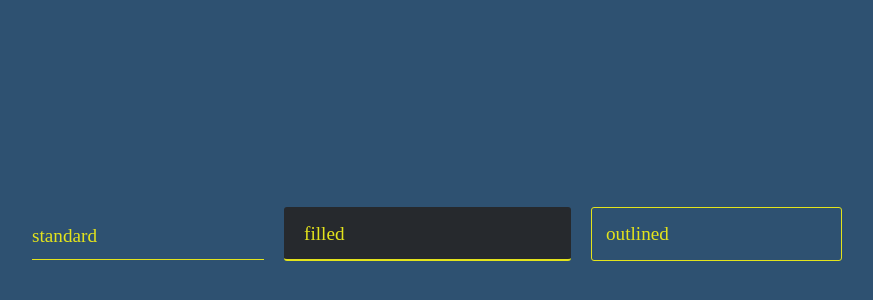
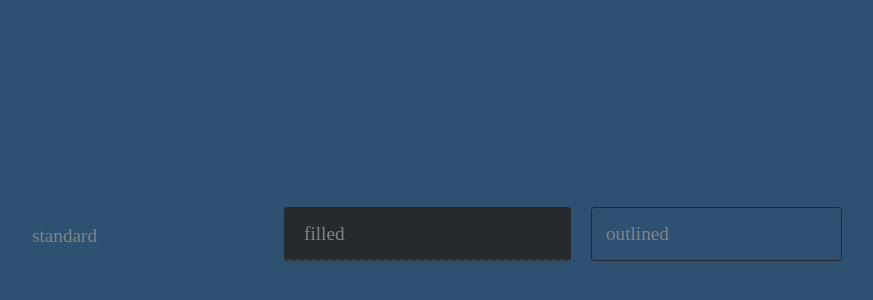
Before and after one commit to f1k13/UI-KIT, a React (Vite) app: page / in a window 1280 px wide. Shown: the part 174-474 px from the top of the page, without its empty margins (203-1076 px from the left). Built offline with nearby package versions, Linux system fonts and the light colour scheme; the HTML template or start-up script is replaced by a standard one.

Commit message:
feat: add disabled input

```diff
--- a/src/App.tsx
+++ b/src/App.tsx
@@ -4,9 +4,17 @@ import { TextField } from "./components";
 const App = () => {
   return (
     <div className="root">
-      <TextField status="warning" variant="standard" label="standard"></TextField>
-      <TextField status="warning" variant="filled" label="filled"></TextField>
-      <TextField status="warning" variant="outlined" label="outlined"></TextField>
+      <TextField
+        disabled={true}
+        variant="standard"
+        label="standard"
+      ></TextField>
+      <TextField disabled={true} variant="filled" label="filled"></TextField>
+      <TextField
+        disabled={true}
+        variant="outlined"
+        label="outlined"
+      ></TextField>
     </div>
   );
 };
--- a/src/components/button/button.tsx
+++ b/src/components/button/button.tsx
@@ -13,7 +13,7 @@ const Button = ({
 }: {
   children?: React.ReactNode;
   variant?: "text" | "contained" | "outlined";
-  disabler?: boolean;
+  disabled?: boolean;
   color?: ColorType;
   size?: SizeType;
 } & ButtonHTMLAttributes<HTMLButtonElement>) => {
--- a/src/components/text-field/text-field.module.scss
+++ b/src/components/text-field/text-field.module.scss
@@ -19,7 +19,7 @@
   border: none;
 }
 .standard {
-  background: none;
+  background-color: transparent;
   border-bottom: 1px solid #b8b9ba;
   color: #ffff;
   padding: 0;
@@ -31,7 +31,13 @@
     border-bottom: 1px solid #66b2ff;
   }
 }
-
+.standard.disabled {
+  border-bottom: 1px dashed #44474a;
+}
+.standard.labelInactive.disabled {
+  border: none;
+  color: #828486;
+}
 .standard.success {
   border-bottom: 1px solid $successBG;
 }
@@ -96,6 +102,13 @@
   &:focus {
     border-bottom: 2px solid #66b2ff;
   }
+}
+.filled.disabled {
+  background-color: #26292d;
+  border-bottom: 2px dotted #44474a;
+}
+.filled.labelInactive.disabled {
+  color: #828486;
 }
 .filled.success {
   border-bottom: 1px solid $successBG;
@@ -164,9 +177,15 @@
     border: 1px solid #66b2ff;
   }
 }
+.outlined.disabled {
+  border: 1px solid #26292d;
+}
+.outlined.labelInactive.disabled {
+  color: #828486;
+}
 .outlined.success {
   border: 1px solid $successBG;
-  &:focus{
+  &:focus {
     border: 2px solid $successBG;
   }
 }
@@ -176,16 +195,16 @@
 .outlined.success.labelInactive {
   color: $successBG;
 }
-.outlined.warning{
+.outlined.warning {
   border: 1px solid #e3e31c;
-  &:focus{
+  &:focus {
     border: 2px solid #e3e31c;
   }
 }
-.outlined.warning.labelActive{
+.outlined.warning.labelActive {
   color: #e3e31c;
 }
-.outlined.warning.labelInactive{
+.outlined.warning.labelInactive {
   color: #e3e31c;
 }
 .outlined.error {
--- a/src/components/text-field/text-field.tsx
+++ b/src/components/text-field/text-field.tsx
@@ -9,6 +9,8 @@ const TextField = ({
   label,
   onFocus,
   status = "default",
+  type,
+  disabled = false,
 }: {
   variant?: "outlined" | "filled" | "standard";
   onChange?: (value: string) => void;
@@ -17,6 +19,8 @@ const TextField = ({
   label?: string;
   onFocus?: () => void;
   status?: "error" | "success" | "warning" | "default";
+  type?: string;
+  disabled?: boolean;
 }) => {
   const [value, setValue] = useState<string>(defaultValue || "");
   const [isFocus, setIsFocus] = useState<boolean>(false);
@@ -36,7 +40,9 @@ const TextField = ({
     setIsFocus(false);
   };
 
-  const labelStyles = `${styles[variant]} ${styles.label} ${styles[status]}  ${
+  const labelStyles = `${styles[variant]} ${styles.label} ${
+    disabled && styles.disabled
+  } ${styles[status]}  ${
     isFocus
       ? styles.labelActive
       : value
@@ -47,10 +53,14 @@ const TextField = ({
   return (
     <div className={styles.wrap}>
       <input
+        disabled={disabled}
+        type={type}
         id={label}
         onFocus={handleFocus}
         onBlur={handleBlur}
-        className={`${styles.root} ${styles[variant]} ${styles[size]} ${styles[status]} `}
+        className={`${styles.root} ${styles[variant]} ${
+          disabled && styles.disabled
+        } ${styles[size]} ${styles[status]} `}
         onChange={handleChange}
       />
       <label className={labelStyles} htmlFor={label}>
```
Also changed, not shown: 1 other file (tests, documents, lock files or other folders).
